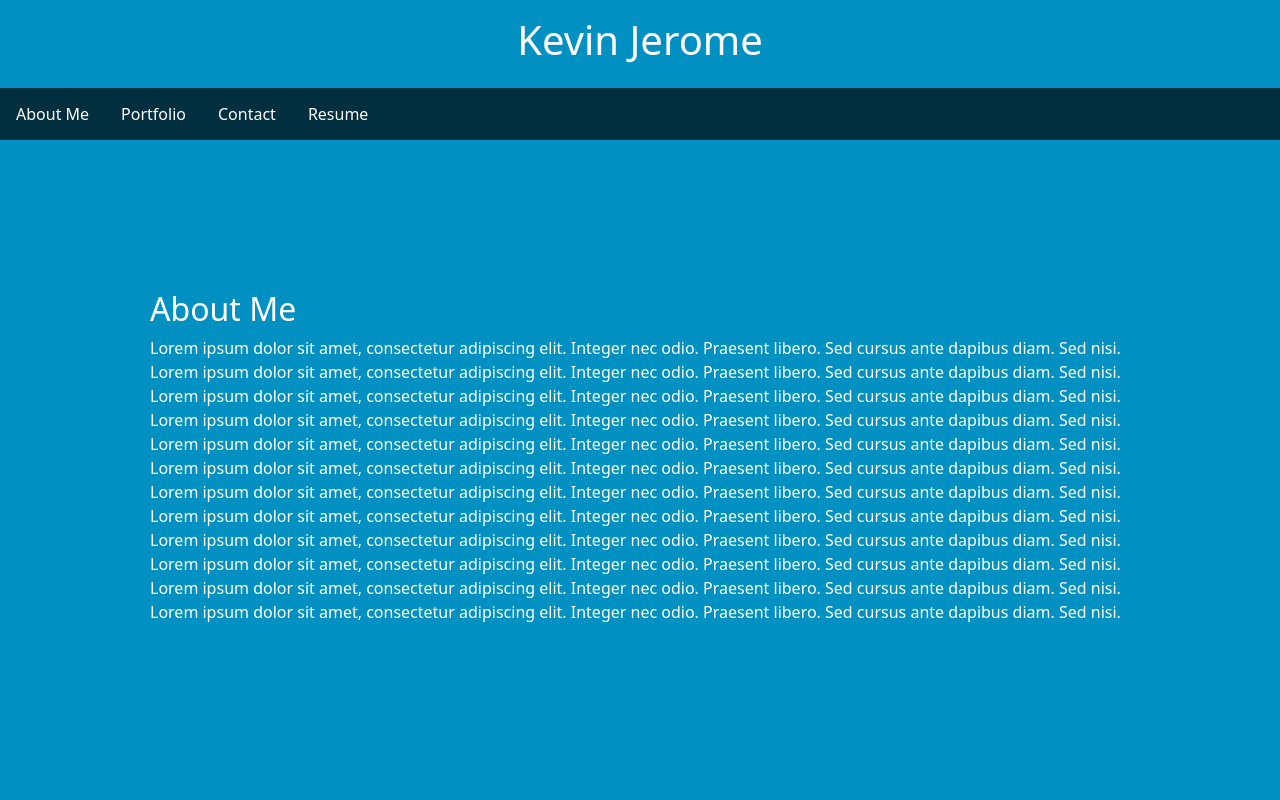
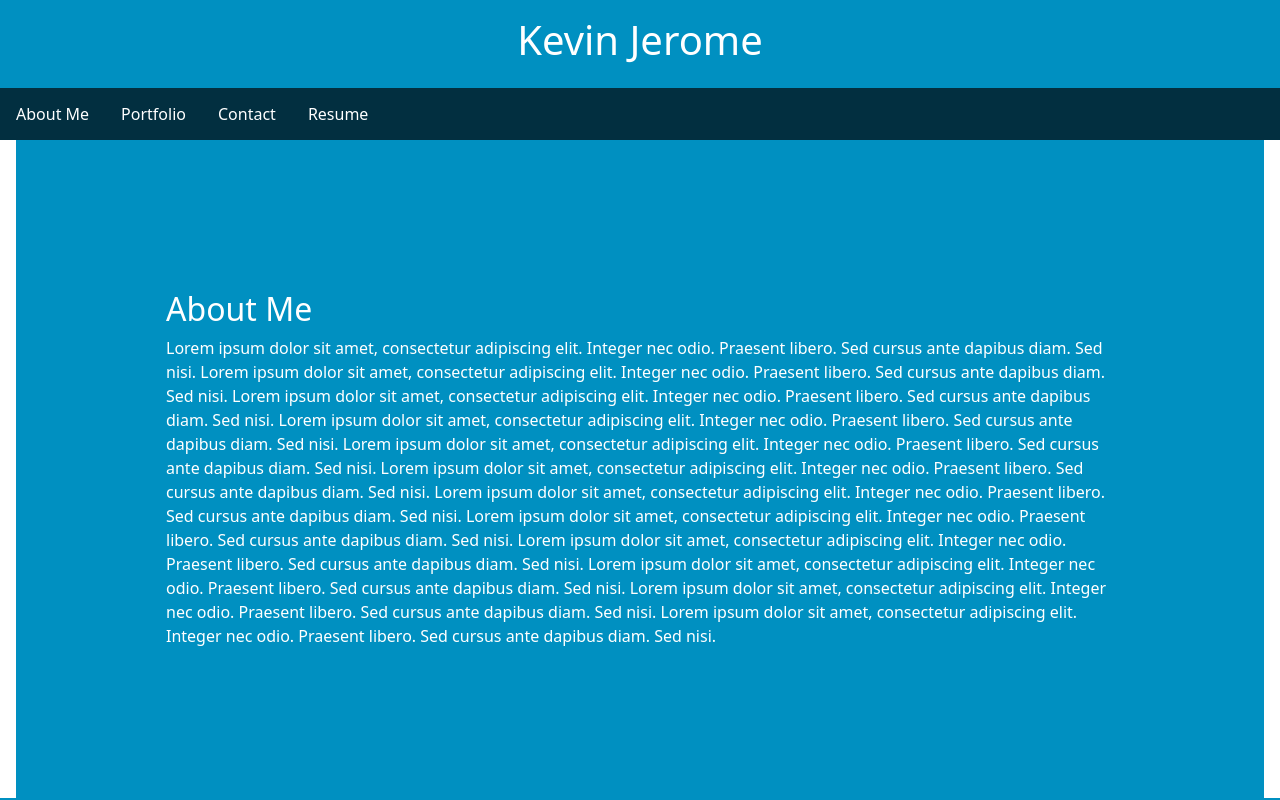
Before and after one commit to Kev1nJ/React-Portfolio, a React (Vite) app: page / in a window 1280 px wide. Shown: the top 800 px of the page. Built offline with nearby package versions, Linux system fonts and the light colour scheme.

Commit message:
currentPage used for new ProjectContainerjs file

```diff
--- a/src/App.jsx
+++ b/src/App.jsx
@@ -1,33 +1,18 @@
-// Bringing in the required import from 'react-router-dom'
-// import { Outlet } from 'react-router-dom';
-import React from 'react';
-// import { BrowserRouter as Router, Route } from 'react-router-dom';
+
 import Header from './components/UI/Header';
-import AboutMe from './components/UI/AboutMe';
 import Portfolio from './components/UI/Portfolio';
 import Contact from './components/UI/Contact';
 import Resume from './components/UI/Resume';
-import Footer from './components/UI/Footer';
-import Navigation from './components/UI/Navigation';
-import { useLocation, Outlet } from "react-router-dom";
+import ProjectContainer from './components/ProjectContainer';
 
-function App() {
-  // The Outlet component will conditionally swap between the different pages according to the URL
-  const currentPage = useLocation().pathname;
-  return (
+const App = () => (
   <>
-      <Header/>
-      <Navigation currentPage={currentPage} />
-      <AboutMe/>
+    <Header />
+    <ProjectContainer />
     <Portfolio/>
     <Contact/>
     <Resume/>
-      <Footer/>
-      <div className="container">
-        <Outlet />
-      </div>
   </>
 );
-}
 
 export default App;
--- /dev/null
+++ b/src/components/ProjectContainer.jsx
@@ -0,0 +1,35 @@
+import { useState, React } from 'react';
+import Navigation from './UI/Navigation';
+import AboutMe from './UI/AboutMe';
+import Portfolio from './UI/Portfolio';
+import Contact from './UI/Contact';
+import Resume from './UI/Resume';
+
+export default function ProjectContainer() {
+  const [currentPage, setCurrentPage] = useState('AboutMe');
+
+  // This method is checking to see what the value of `currentPage` is. Depending on the value of currentPage, we return the corresponding component to render.
+  const renderPage = () => {
+    if (currentPage === 'Portfolio') {
+      return <Portfolio />;
+    }
+    if (currentPage === 'AboutMe') {
+      return <AboutMe />;
+    }
+    if (currentPage === 'Resume') {
+      return <Resume />;
+    }
+    return <Contact />;
+  };
+
+  const handlePageChange = (page) => setCurrentPage(page);
+
+  return (
+    <div>
+      {/* We are passing the currentPage from state and the function to update it */}
+      <Navigation currentPage={currentPage} handlePageChange={handlePageChange} />
+      {/* Here we are calling the renderPage method which will return a component  */}
+      <main className="mx-3">{renderPage()}</main>
+    </div>
+  );
+}
--- a/src/main.jsx
+++ b/src/main.jsx
@@ -1,13 +1,13 @@
 import ReactDOM from 'react-dom/client';
 import { createBrowserRouter, RouterProvider } from 'react-router-dom';
 import App from './App';
-import Header from './components/UI/Header';
+// import Header from './components/UI/Header';
 import AboutMe from './components/UI/AboutMe';
 import Portfolio from './components/UI/Portfolio';
 import Contact from './components/UI/Contact';
 import Resume from './components/UI/Resume';
-import Footer from './components/UI/Footer';
-import Navigation from './components/UI/Navigation';
+// import Footer from './components/UI/Footer';
+// import Navigation from './components/UI/Navigation';
 
 import 'bootstrap/dist/css/bootstrap.min.css';
 const router = createBrowserRouter([
```
Lines whose indentation alone changed are shown as unchanged.
